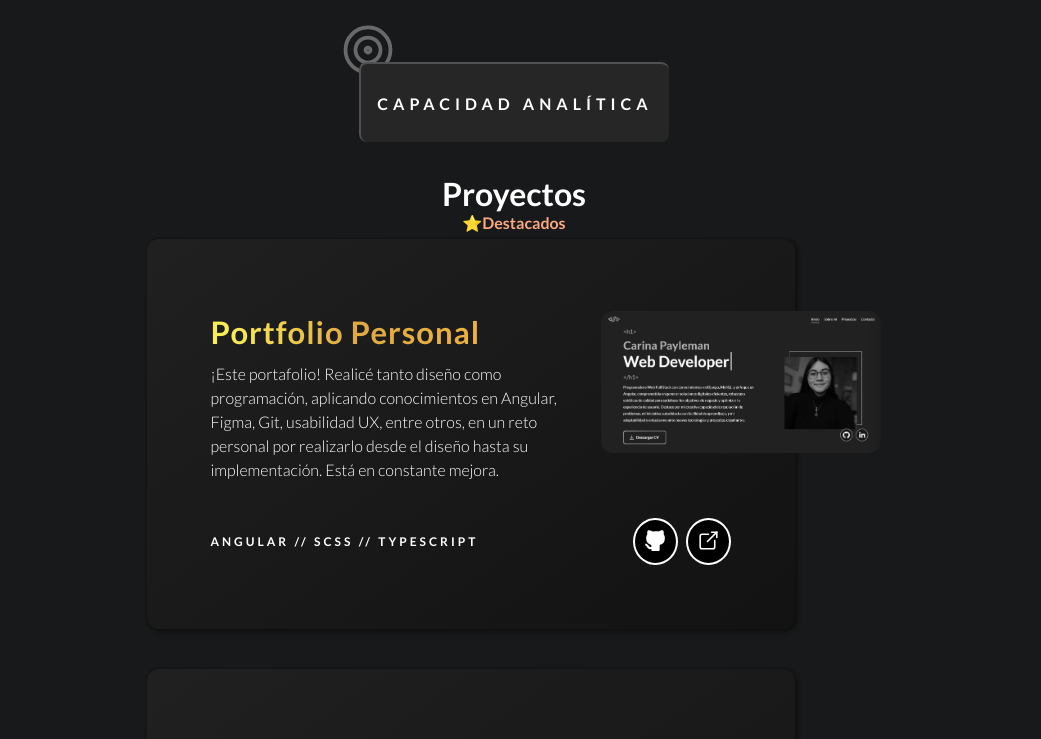
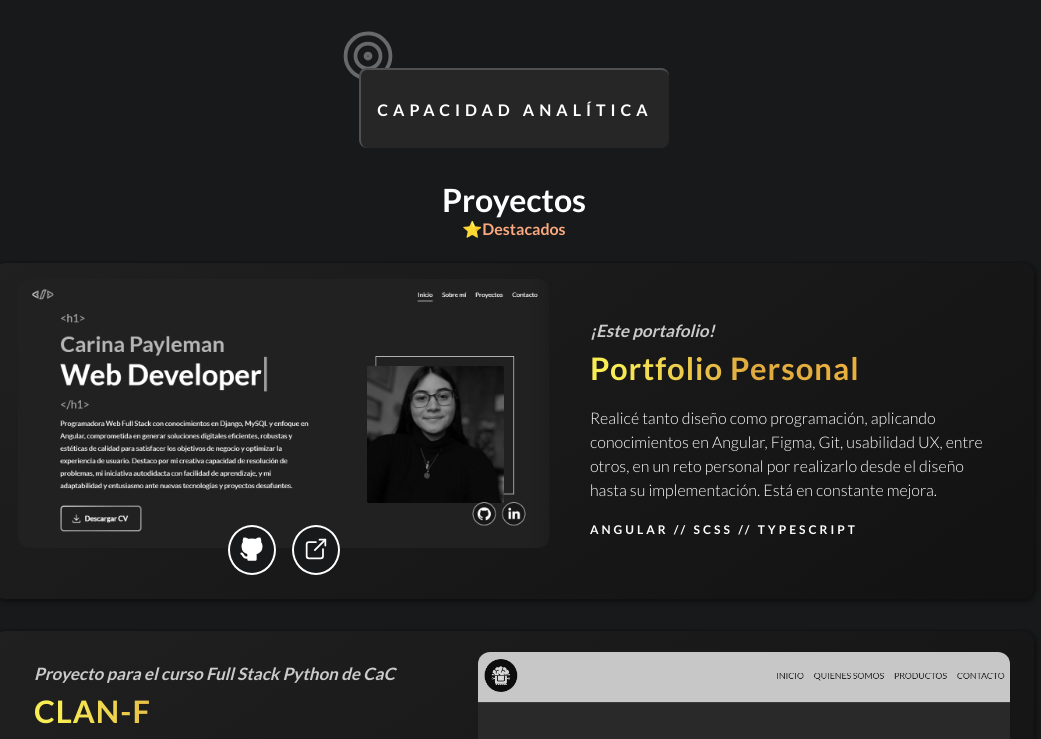
Before and after one commit to PaylemanC/portfolio, an Angular app: page / in a window 1280 px wide. Shown: the part 2030-2769 px from the top of the page, without its empty margins (126-1167 px from the left). Built offline with nearby package versions, Linux system fonts and the light colour scheme.

Commit message:
Nueva ui para project cards y atributo subtitle

```diff
--- a/src/app/models/project.ts
+++ b/src/app/models/project.ts
@@ -2,6 +2,7 @@ export interface Project {
   id: number;
   img: string;
   title: string;
+  subtitle: string;
   description: string;
   skills: string[];
   github: string;
--- a/src/app/pages/home/home.component.scss
+++ b/src/app/pages/home/home.component.scss
@@ -101,9 +101,8 @@
     display: grid;
     grid-template-columns: 1fr 1fr;
     gap: 24px;
-    padding: 26px 44px;
+    padding: 32px 44px;
     padding-bottom: 12px;
-    border-radius: 24px;
     line-height: 1.6;
     margin-bottom: 32px;
     p {
@@ -137,7 +136,6 @@
 }
 
 #project {
-  margin: 0 16px;
   h2, h4 {
     text-align: center;
   }
@@ -146,7 +144,8 @@
     justify-content: center;
     align-items: center;
     flex-wrap: wrap;
-    gap: 40px;
+    gap: 32px;
+    margin: 24px 16px;
   }
   h4 {
     font-style:normal;
--- a/src/app/projects/components/card-project/card-project.component.html
+++ b/src/app/projects/components/card-project/card-project.component.html
@@ -1,24 +1,14 @@
-<div class="card-project__container">
-  <div class="card-project">
-    <div class="card-project__content">
+  <div class="card-project" [ngClass]="{'odd-card': !isEven, 'even-card': isEven}">
+    <div class="card-project__preview">
       <div class="card-project__img">
         <a [href]="project.deploy !== '' ? project.deploy : project.github" target="_blank" aria-label="Link a repositorio del proyecto en GitHub">
           <img [src]="project.img" alt="Screenshot de {{project.title}}">
         </a>
       </div>
-      <div class="card-project__text">
-        <h3>{{project.title}}</h3>
-        <p>{{project.description}}</p>
-      </div>
-    </div>
-    <div class="card-project__info">
-      <div class="card-project__info-skills">
-        <span>{{ project.skills | joinWithSlash }}</span>
-      </div>
-      <div class="card-project__info-links">
+      <div class="card-project__links">
         <div class="link github">
           <a [href]="project.github" target="_blank" aria-label="Link a repositorio del proyecto en GitHub">
-            <svg xmlns="http://www.w3.org/2000/svg" class="icon icon-tabler icon-tabler-brand-github-filled" width="25" height="25" viewBox="0 0 24 24" stroke-width="1.5" stroke="#ffffff" fill="none" stroke-linecap="round" stroke-linejoin="round">
+            <svg xmlns="http://www.w3.org/2000/svg" class="icon icon-tabler icon-tabler-brand-github-filled" width="28" height="28" viewBox="0 0 24 24" stroke-width="1.5" stroke="#ffffff" fill="none" stroke-linecap="round" stroke-linejoin="round">
               <path stroke="none" d="M0 0h24v24H0z" fill="none"/>
               <path d="M5.315 2.1c.791 -.113 1.9 .145 3.333 .966l.272 .161l.16 .1l.397 -.083a13.3 13.3 0 0 1 4.59 -.08l.456 .08l.396 .083l.161 -.1c1.385 -.84 2.487 -1.17 3.322 -1.148l.164 .008l.147 .017l.076 .014l.05 .011l.144 .047a1 1 0 0 1 .53 .514a5.2 5.2 0 0 1 .397 2.91l-.047 .267l-.046 .196l.123 .163c.574 .795 .93 1.728 1.03 2.707l.023 .295l.007 .272c0 3.855 -1.659 5.883 -4.644 6.68l-.245 .061l-.132 .029l.014 .161l.008 .157l.004 .365l-.002 .213l-.003 3.834a1 1 0 0 1 -.883 .993l-.117 .007h-6a1 1 0 0 1 -.993 -.883l-.007 -.117v-.734c-1.818 .26 -3.03 -.424 -4.11 -1.878l-.535 -.766c-.28 -.396 -.455 -.579 -.589 -.644l-.048 -.019a1 1 0 0 1 .564 -1.918c.642 .188 1.074 .568 1.57 1.239l.538 .769c.76 1.079 1.36 1.459 2.609 1.191l.001 -.678l-.018 -.168a5.03 5.03 0 0 1 -.021 -.824l.017 -.185l.019 -.12l-.108 -.024c-2.976 -.71 -4.703 -2.573 -4.875 -6.139l-.01 -.31l-.004 -.292a5.6 5.6 0 0 1 .908 -3.051l.152 -.222l.122 -.163l-.045 -.196a5.2 5.2 0 0 1 .145 -2.642l.1 -.282l.106 -.253a1 1 0 0 1 .529 -.514l.144 -.047l.154 -.03z" stroke-width="0" fill="currentColor" />
             </svg>
@@ -26,7 +16,7 @@
         </div>
         <div class="link deploy" *ngIf="project.deploy !== ''">
           <a [href]="project.deploy" target="_blank" aria-label="Link al deploy web del proyecto">
-            <svg xmlns="http://www.w3.org/2000/svg" class="icon icon-tabler icon-tabler-external-link" width="25" height="25" viewBox="0 0 24 24" stroke-width="1.5" stroke="#ffffff" fill="none" stroke-linecap="round" stroke-linejoin="round">
+            <svg xmlns="http://www.w3.org/2000/svg" class="icon icon-tabler icon-tabler-external-link" width="28" height="28" viewBox="0 0 24 24" stroke-width="1.5" stroke="#ffffff" fill="none" stroke-linecap="round" stroke-linejoin="round">
               <path stroke="none" d="M0 0h24v24H0z" fill="none"/>
               <path d="M12 6h-6a2 2 0 0 0 -2 2v10a2 2 0 0 0 2 2h10a2 2 0 0 0 2 -2v-6" />
               <path d="M11 13l9 -9" />
@@ -36,5 +26,12 @@
         </div>
       </div>
     </div>
+    <div class="card-project__content">
+      <h4>{{project.subtitle}}</h4>
+      <h3>{{project.title}}</h3>
+      <p>{{project.description}}</p>
+      <div class="card-project__skills">
+        <span>{{ project.skills | joinWithSlash }}</span>
+      </div>
+    </div>
   </div>
-</div>
--- a/src/app/projects/components/card-project/card-project.component.scss
+++ b/src/app/projects/components/card-project/card-project.component.scss
@@ -1,20 +1,18 @@
 @import '../../../app.component.scss';
 
-.card-project__container {
-  width: 735px;
-}
 .card-project {
-  padding: 64px;
+  display: flex;
+  align-items: center;
+  gap: 24px;
+  padding: 16px 24px;
+  max-width: 1040px;
   border-radius: 12px;
   background: linear-gradient(145deg, #202020, #121212);
-  // background: grey;
   box-shadow: 2px 3px 4px #101010, 1px 0 3px #121212;
-  transition: box-shadow 1s;
-  max-width: 648px;
-  position: relative;
+  transition: box-shadow 1s ease-in-out, transform .3s ease-in-out;
   img {
     border-radius: 12px;
-    width: 280px;
+    width: 100%;
     height: auto;
     filter: grayscale(1);
     transition: filter .5s, transform .3s;
@@ -27,6 +25,7 @@
     font-size: 1.6rem;
     font-weight:lighter;
     line-height: 1.5;
+    margin: 16px 0;
   }
   h3 {
     font-size: 3.1rem;
@@ -36,7 +35,6 @@
     background-clip: none;
     color: $aux-gold;
     letter-spacing: 1px;
-    margin: 8px 0;
     line-height: 1.4;
     &::selection {
       -webkit-text-fill-color: initial;
@@ -44,49 +42,58 @@
       background-clip: initial;
     }
   }
-  .card-project__content {
-    min-height: 154px;
-    margin-bottom: 36px;
-    .card-project__text {
-      width: 67%;
+  h4 {
+    color: #cbcbcb;
+    font-size: 1.7rem;
   }
-    .card-project__img {
-      position: absolute;
-      right: -86px;
+
+  &:hover {
+    box-shadow: 4px 6px 8px #101010, -1px -2px 6px #121212;
+    transform: scale(1.01);
+    img {
+      filter: none;
+      transform: scale(1.03);
     }
   }
-  .card-project__info {
-    display: flex;
-    justify-content: space-between;
-    flex-wrap: wrap;
-    align-items: center;
-    margin-top: 16px;
-    gap: 16px;
-    .card-project__info-skills {
+}
+
+.odd-card { // Impar
+  flex-direction: row;
+}
+
+.even-card { // Par
+  flex-direction: row-reverse;
+}
+
+.card-project__preview {
+  width: 55%;
+}
+.card-project__content {
+  width: 45%;
+  padding: 16px;
+}
+
+.card-project__skills {
   font-weight: bold;
   letter-spacing: 3px;
   font-size: 1.2rem;
   line-height: 2.4rem;
 }
-    .card-project__info-links {
+
+.card-project__links {
   display: flex;
+  justify-content: center;
   cursor: pointer;
-      gap: 8px;
+  gap: 16px;
+  margin: -25px 0 8px;
+  position: relative;
+  z-index: 1;
   .link {
     border: 2px solid white;
-        background: black;
+    background: $background;
     border-radius: 50%;
     padding: 8px;
     height: fit-content;
-      }
-    }
-  }
-  &:hover {
-    box-shadow: 4px 6px 8px #101010, -1px -2px 6px #121212;
-    img {
-      filter: none;
-      transform: scale(1.04);
-    }
   }
 }
 
--- a/src/app/projects/components/card-project/card-project.component.ts
+++ b/src/app/projects/components/card-project/card-project.component.ts
@@ -11,6 +11,7 @@ export class CardProjectComponent {
     id: 0,
     img: '', //https://via.placeholder.com/300x150
     title: '',
+    subtitle: '',
     description: '',
     skills: [],
     github: '',
@@ -18,4 +19,8 @@ export class CardProjectComponent {
     status: 'IN PROGRESS',
     category: 'Full Stack'
   }
+
+  get isEven(): boolean {
+    return this.project.id % 2 === 0;
+  }
 }
--- a/src/assets/data.json
+++ b/src/assets/data.json
@@ -161,7 +161,8 @@
       "id": 1,
       "img": "./assets/imgs/portfolio.png",
       "title": "Portfolio Personal",
-      "description": "¡Este portafolio! Realicé tanto diseño como programación, aplicando conocimientos en Angular, Figma, Git, usabilidad UX, entre otros, en un reto personal por realizarlo desde el diseño hasta su implementación. Está en constante mejora.",
+      "subtitle": "¡Este portafolio!",
+      "description": "Realicé tanto diseño como programación, aplicando conocimientos en Angular, Figma, Git, usabilidad UX, entre otros, en un reto personal por realizarlo desde el diseño hasta su implementación. Está en constante mejora.",
       "skills": ["Angular", "SCSS", "TypeScript"],
       "github": "https://github.com/PaylemanC/myPortfolio",
       "deploy": "#",
@@ -172,7 +173,8 @@
       "id": 2,
       "img": "./assets/imgs/clan-f.png",
       "title": "CLAN-F",
-      "description": "E-commerce ficticio de productos de línea personal como del hogar con Inteligencia Artificial integrada; cuenta con sistema de autenticación y CRUD completo de productos. Desarrollado para el curso de Full Stack en Python con Codo a Codo en equipo con 2 desarrolladores más. Tip: ingresa con paylemanc y admin123 para acceder al panel del CRUD",
+      "subtitle": "Proyecto para el curso Full Stack Python de CaC",
+      "description": "E-commerce ficticio de productos de línea personal como del hogar con Inteligencia Artificial integrada; cuenta con sistema de autenticación y CRUD completo de productos, desarrollado en equipo con 2 desarrolladores más. TIP: ingresa con paylemanc y admin123 para acceder al panel del CRUD",
       "skills": ["Django", "MySQL", "HTML", "CSS", "JavaScript", "API", "Bootstrap"],
       "github": "https://github.com/PaylemanC/CLAN-F--e-commerce/tree/main",
       "deploy": "https://paylemanc.pythonanywhere.com/",
@@ -182,8 +184,9 @@
     {
       "id": 3,
       "img": "./assets/imgs/mis-rutinas-mobile.png",
-      "title": "MisRutinas - Android",
-      "description": "En continuación al proyecto web, MisRutinas adquiere un nuevo enfoque en la aplicación nativa de Android: destinada a la administración sencilla de socios y clases de gimnasios, con autenticación y 2 CRUD. En 3 meses desarrollamos todo el MVP desde 0 junto a un equipo de otros 4 desarrolladores más, donde me desenvolví en un papel clave como Scrum Master.",
+      "title": "MisRutinas - Mobile",
+      "subtitle": "Aplicación nativa de Android",
+      "description": "Aplicación destinada a la administración sencilla de socios y clases de gimnasios, con autenticación y 2 CRUD. En 3 meses desarrollamos todo el MVP desde 0 junto a un equipo de otros 4 desarrolladores más, donde me desenvolví en un papel clave como Scrum Master.",
       "skills": ["Android Studio", "Java", "SQLite", "Firebase Authentication API"],
       "github": "https://github.com/grupoA7ISPC/MisRutinas--Mobile/tree/develop",
       "deploy": "",
@@ -194,7 +197,8 @@
       "id": 4,
       "img": "./assets/imgs/misrutinas.png",
       "title": "MisRutinas - Web",
-      "description": "Fitness web full stack para creación y seguimiento de rutinas de entrenamiento. El frontend desarrollado en Angular cuenta con sistema de autenticación, CRUD de rutinas y ejercicios y conexión a API desarrollada en Django. Fue llevada a cabo durante un año junto a un equipo de 6 desarrolladores.",
+      "subtitle": "Full Stack & SCRUM",
+      "description": "Fitness web full stack para creación y seguimiento de rutinas de entrenamiento. El frontend desarrollado en Angular cuenta con sistema de autenticación, CRUD de rutinas y ejercicios y conexión a API desarrollada en Django. Fue llevada a cabo durante un año junto a un equipo de 6 desarrolladores utilizando metodologías ágiles.",
       "skills": ["Angular", "Django", "MySQL", "Bootstrap"],
       "github": "https://github.com/grupoA7ISPC/ProyectoISPCGrupo55/tree/main",
       "deploy": "",
@@ -205,7 +209,8 @@
       "id": 5,
       "img": "./assets/imgs/frontend-mentor.png",
       "title": "FrontendMentor Challenges",
-      "description": "Recopilación/proyecto Open Source de componentes completos de FrontendMentor como una iniciativa a contribuir soluciones en tecnologías alternativas debido a la poca resolución de estos challenges con el framework de Angular, a forma de práctica y diversión y en continuo desarrollo.",
+      "subtitle": "Open Source",
+      "description": "Recopilación de componentes completos de FrontendMentor como una iniciativa a contribuir soluciones en tecnologías alternativas debido a la poca resolución de estos challenges con el framework de Angular, a forma de práctica y diversión y en continuo desarrollo.",
       "skills": ["Angular", "API", "TypeScript", "SCSS"],
       "github": "https://github.com/PaylemanC/frontendmentor--Angular",
       "deploy": "https://frontendmentorangular.netlify.app/nft-preview-card",
```
Lines whose indentation alone changed are shown as unchanged.
